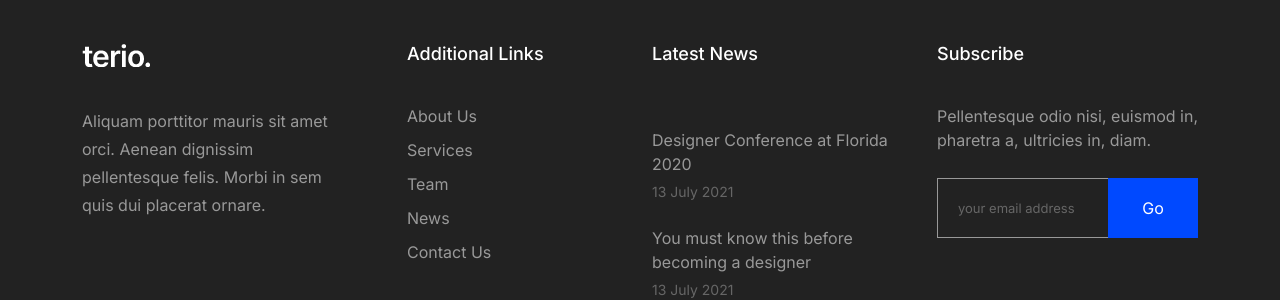
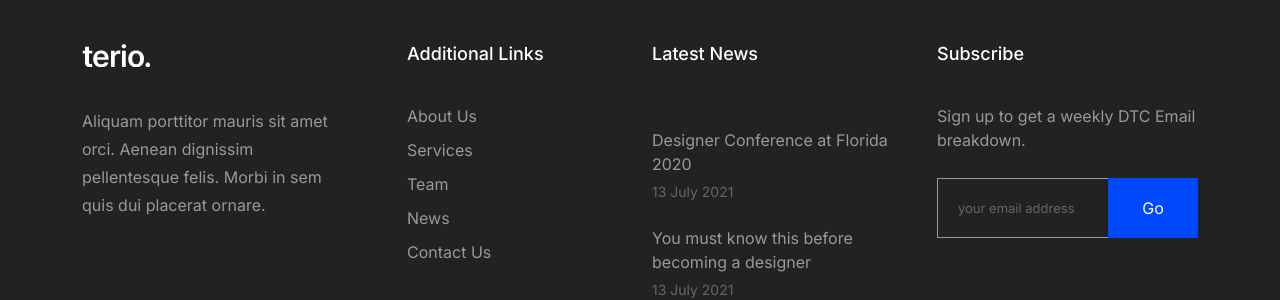
Before and after one commit to swagner2/retentionxt, a Jekyll site: the page built from index.html, in a window 1280 px wide and 900 px high, scrolled down 5822 px. Shown: the part 431-731 px from the top of the window. Built offline with Jekyll 4.4.1, drawn with Linux system fonts in a browser that asks for light colours.

Commit message:
lets do it

```diff
--- a/_data/settings.yml
+++ b/_data/settings.yml
@@ -68,11 +68,17 @@
 
   subscribe:
     title: "Subscribe"
-    text: "Pellentesque odio nisi, euismod in, pharetra a, ultricies in, diam."
+    text: "Sign up to get a weekly DTC Email breakdown."
 
-  mailchimp:
-    url: "https://bslthemes.us21.list-manage.com/subscribe/post?u=e57127f785a6d278d2535bd53&amp;id=dd56743ee5&amp;f_id=000dfee1f0" #YOUR MAILCHIMP EMBED FORM URL [form action=""]
-    key: "b_e57127f785a6d278d2535bd53_dd56743ee5" #YOUR MAILCHIMP EMBED FORM KEY VALUE [input hidden name=""]
+  # Mailchimp settings (remove or comment out these lines)
+  # mailchimp:
+  #   url: "https://bslthemes.us21.list-manage.com/subscribe/post?u=e57127f785a6d278d2535bd53&amp;id=dd56743ee5&amp;f_id=000dfee1f0" #YOUR MAILCHIMP EMBED FORM URL [form action=""]
+  #   key: "b_e57127f785a6d278d2535bd53_dd56743ee5" #YOUR MAILCHIMP EMBED FORM KEY VALUE [input hidden name=""]
+
+  # Klaviyo settings (add these lines)
+  klaviyo:
+    url: "https://manage.kmail-lists.com/subscriptions/subscribe?a=YOUR_ACCOUNT_ID&g=YOUR_LIST_ID" #YOUR KLAVIYO EMBED FORM URL
+    key: "pk_057803b4a5bdf2a44d15755883444c115c" #YOUR KLAVIYO EMBED FORM KEY VALUE [input hidden name=""]
 
 ### Portfolio Filters Settings
 portfolio:
```
